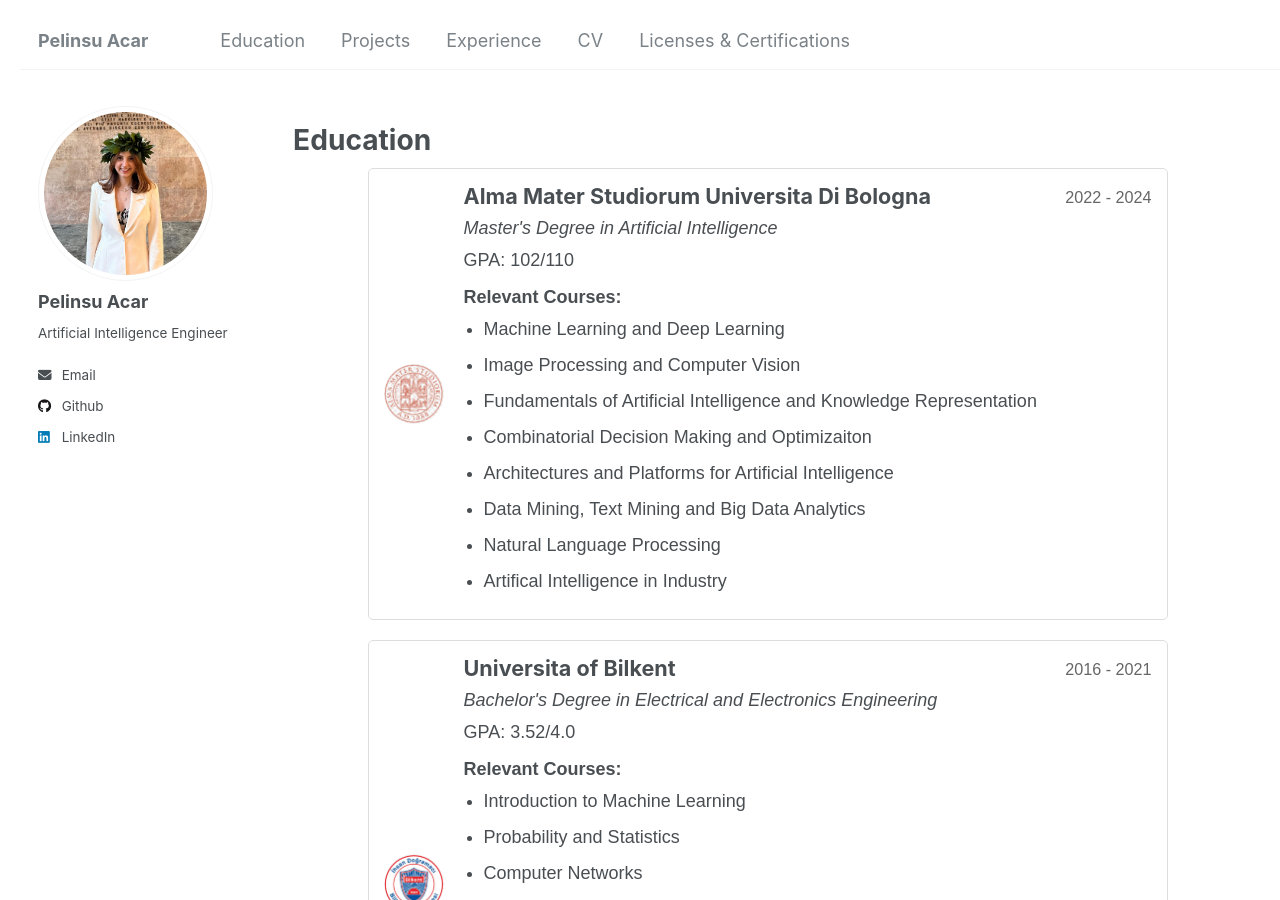
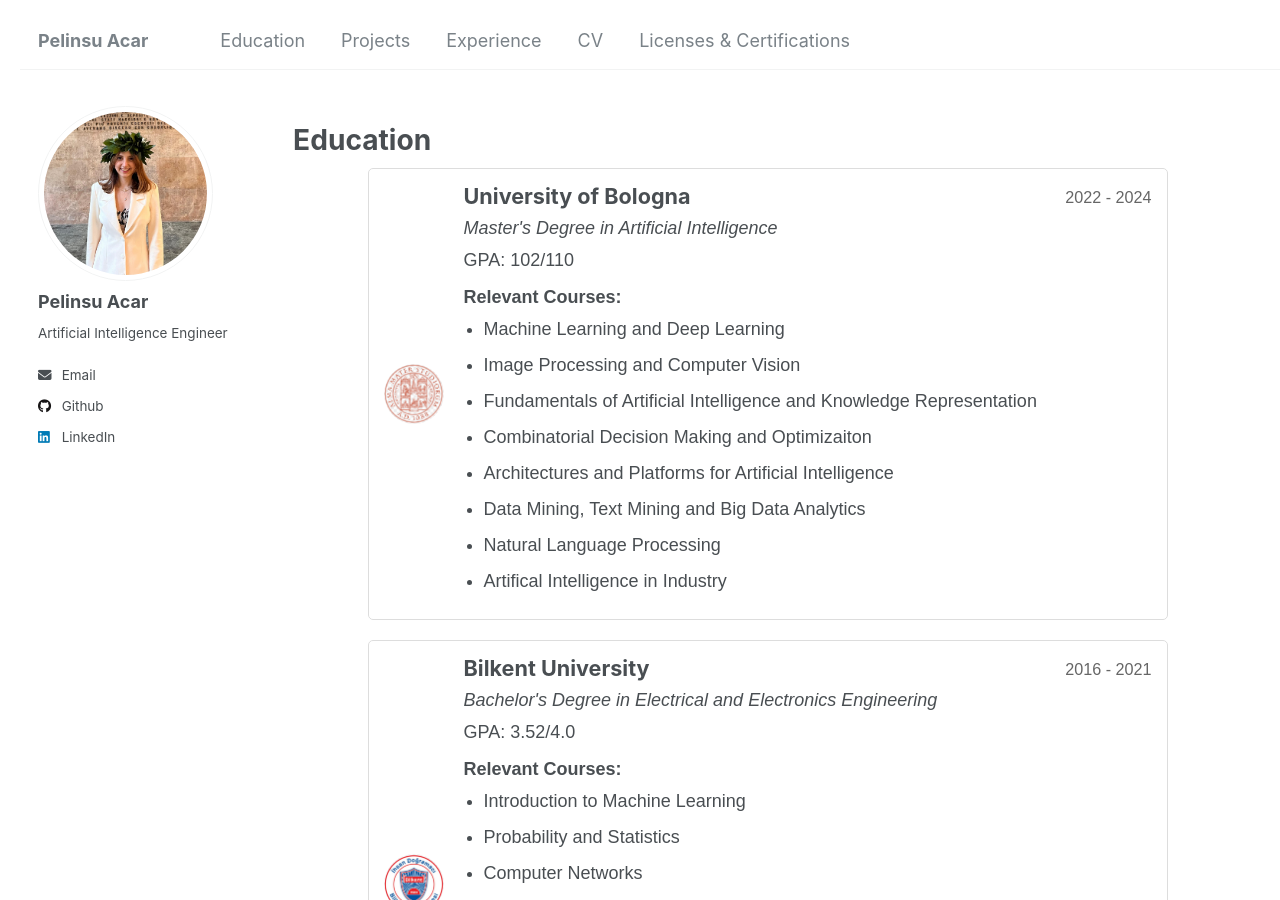
Before and after one commit to pelinsuacar/pelinsuacar.github.io, a Jekyll site: the page built from _pages/education.md, in a window 1280 px wide and 900 px high. Built offline with Jekyll 4.4.1, drawn with Linux system fonts in a browser that asks for light colours.

Commit message:
Update education.md

```diff
--- a/_pages/education.md
+++ b/_pages/education.md
@@ -10,7 +10,7 @@ author_profile: true
             <img src="../images/unibo logo.png" alt="University Logo">
             <div class="education-details">
                 <div class="education-header">
-                    <h3>Alma Mater Studiorum Universita Di Bologna</h3>
+                    <h3>University of Bologna</h3>
                     <span>2022 - 2024</span>
                 </div>
                 <div class="degree">Master's Degree in Artificial Intelligence</div>
@@ -34,7 +34,7 @@ author_profile: true
             <img src="../images/bilkent logo.jpg" alt="University Logo">
             <div class="education-details">
                 <div class="education-header">
-                    <h3>Universita of Bilkent</h3>
+                    <h3>Bilkent University</h3>
                     <span>2016 - 2021</span>
                 </div>
                 <div class="degree">Bachelor's Degree in Electrical and Electronics Engineering</div>
```
